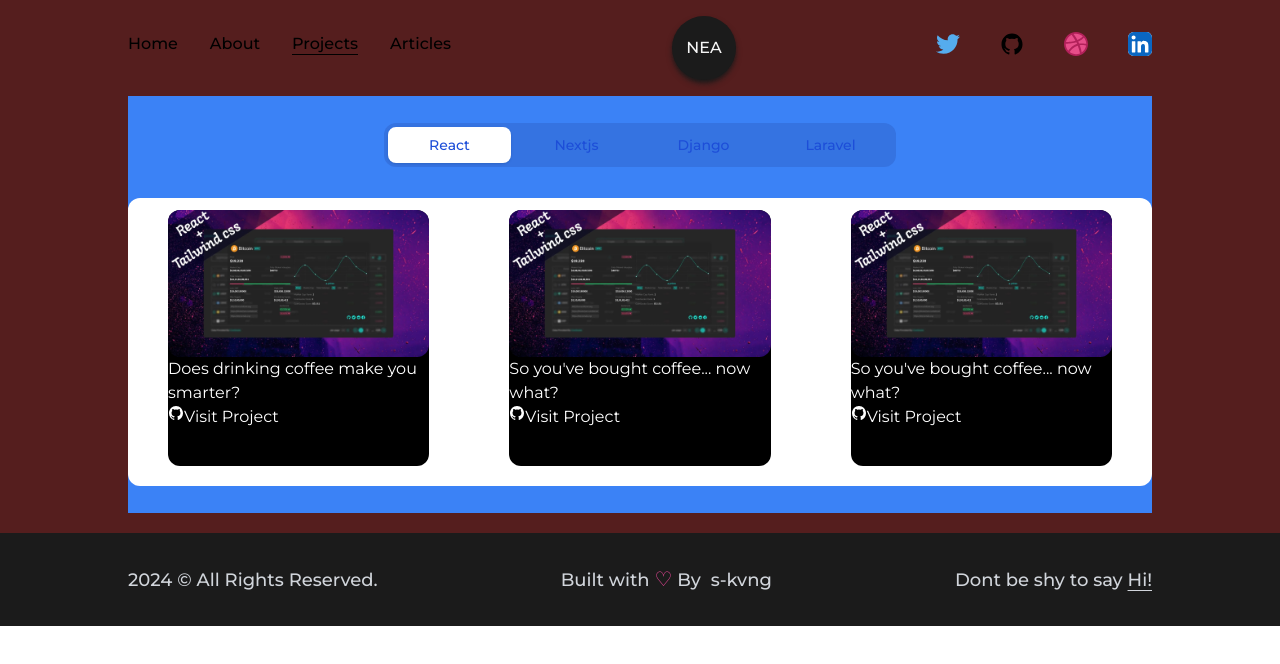
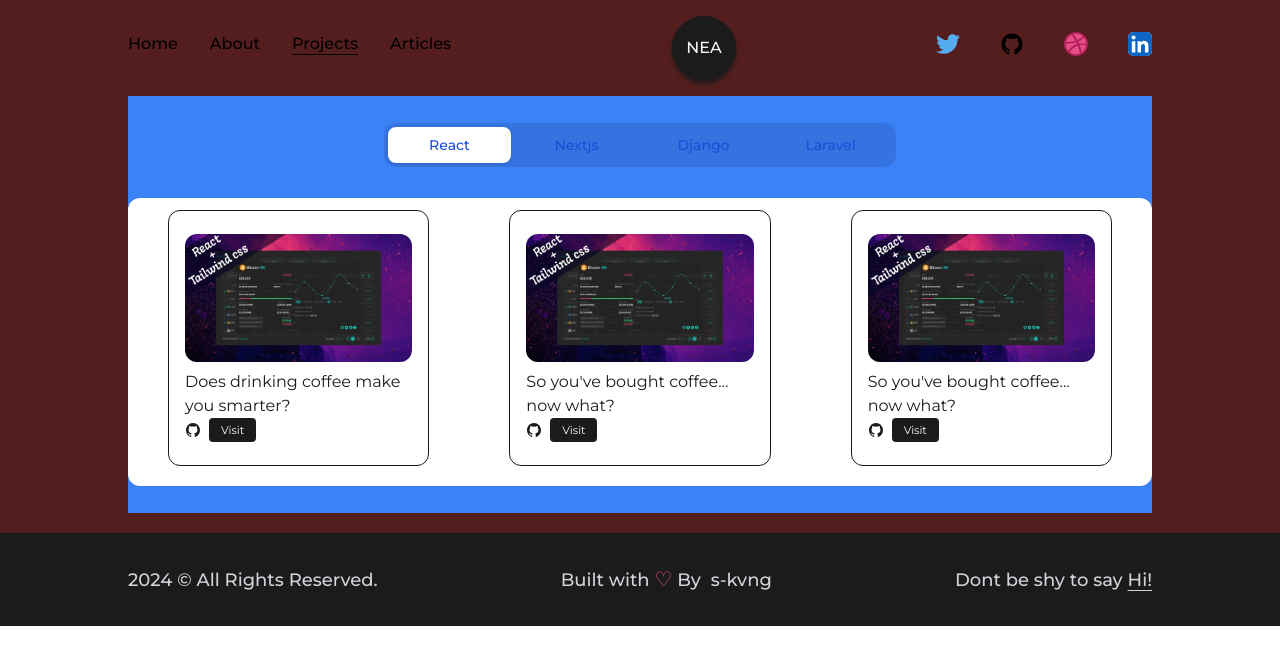
Before and after one commit to s-kvng/Nextjs-Developer-Porfolio, a Next.js app: page /projects in a window 1280 px wide. Shown: the top 664 px of the page. Built offline with nearby package versions, Linux system fonts and the light colour scheme.

Commit message:
update project card

```diff
--- a/src/components/ProjectCard.js
+++ b/src/components/ProjectCard.js
@@ -5,24 +5,32 @@ import { GithubIcon } from "./icons";
 
 const ProjectCard = ({ post, type, title, summary, img, link, github }) => {
   return (
-    <div className=" bg-black h-64 min-h-64 max-h-64 rounded-xl">
+    <div
+      className=" bg-white h-64 min-h-64 max-h-64 rounded-xl flex flex-col
+     items-center justify-center p-4 border border-solid border-dark text-dark"
+    >
       <Link href={link} target="_blank">
         <Image src={img} alt="profile" className="w-full h-auto rounded-xl" />
       </Link>
 
-      <div>
+      <div className="mt-2">
         <span></span>
         <Link href={link} target="_blank">
           <h2>{title}</h2>
         </Link>
         <p>{summary}</p>
 
-        <div className="flex">
+        <div className="flex gap-2 items-center">
           <Link href={github} target="_blank">
-            <GithubIcon className="w-6" />
+            <GithubIcon className="w-8" />
           </Link>
-          <Link href={link} target="_blank">
-            Visit Project
+          <Link
+            className=" flex bg-dark justify-center items-center px-3
+            py-1 text-[11px] text-white rounded-[4px]"
+            href={link}
+            target="_blank"
+          >
+            Visit
           </Link>
         </div>
       </div>
```
